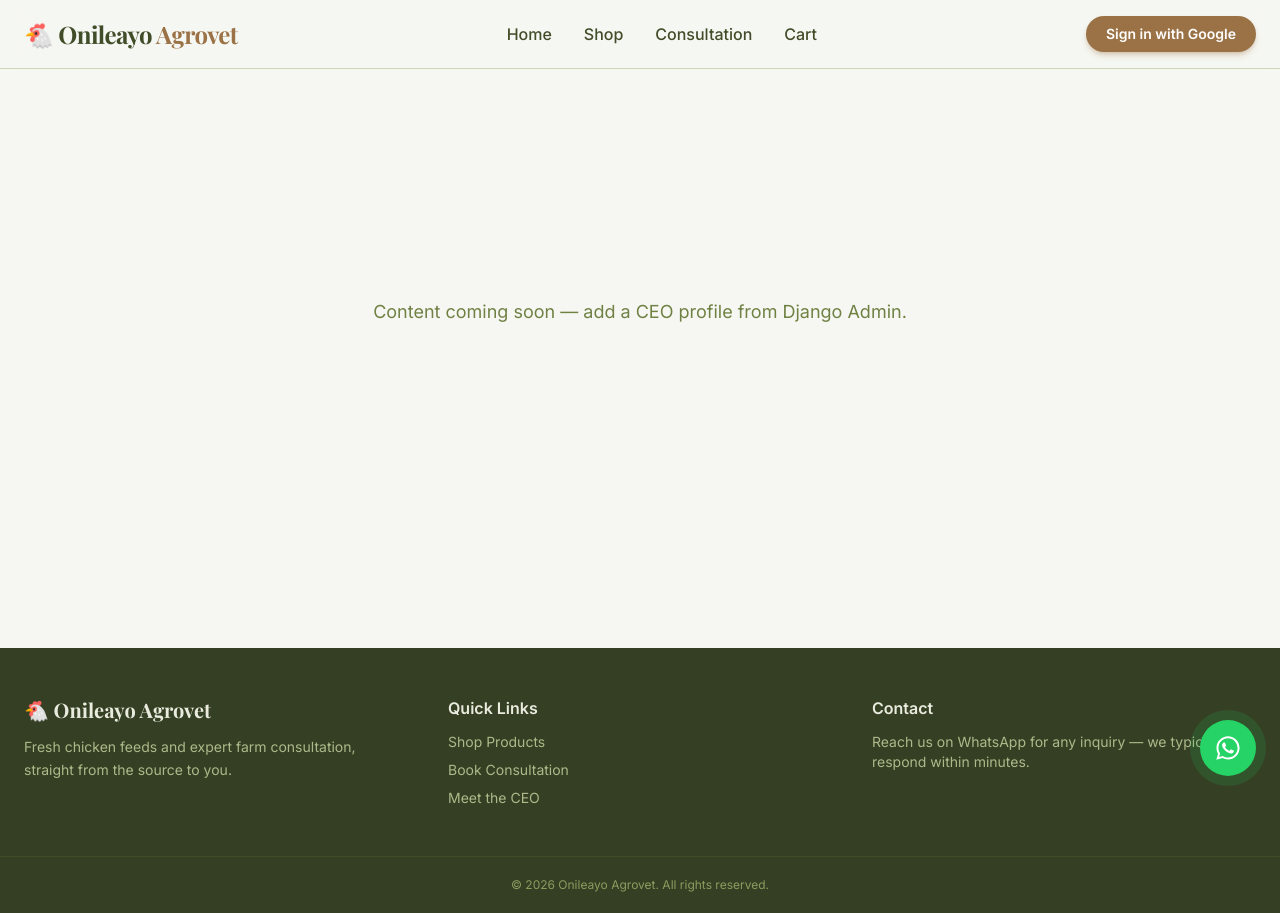
After one commit to Papikesh/foois-agrovet, a Django app: page /meet-the-ceo/ in a window 1280 px wide. The commit adds this page. Run offline with Django 5.2, Linux system fonts and the light colour scheme; some libraries are stand-ins or nearby versions.

Commit message:
Add Meet the CEO page

```diff
--- a/core/templates/core/base.html
+++ b/core/templates/core/base.html
@@ -174,6 +174,7 @@
                 <ul class="space-y-2 text-sm text-earth-300">
                     <li><a href="{% url 'products:product_list' %}" class="hover:text-clay-400">Shop Products</a></li>
                     <li><a href="{% url 'consultation:book' %}" class="hover:text-clay-400">Book Consultation</a></li>
+                    <li><a href="{% url 'core:meet_the_ceo' %}" class="hover:text-clay-400">Meet the CEO</a></li>
                 </ul>
             </div>
             <div>
--- /dev/null
+++ b/core/templates/core/meet_the_ceo.html
@@ -0,0 +1,34 @@
+{% extends 'core/base.html' %}
+{% block title %}Meet the CEO — Onileayo Agrovet{% endblock %}
+
+{% block content %}
+{% if ceo %}
+<!-- BIG BOLD BANNER -->
+<section class="relative h-[60vh] min-h-[420px] overflow-hidden">
+    <img src="{{ ceo.photo.url }}" alt="{{ ceo.name }}" class="absolute inset-0 w-full h-full object-cover">
+    <div class="absolute inset-0 bg-gradient-to-t from-earth-900/90 via-earth-900/40 to-transparent"></div>
+    <div class="relative h-full max-w-5xl mx-auto px-6 flex flex-col justify-end pb-16" data-aos="fade-up">
+        <span class="text-clay-300 font-semibold text-sm uppercase tracking-widest mb-3">Meet the Team</span>
+        <h1 class="font-display text-5xl md:text-6xl font-extrabold text-white mb-2">{{ ceo.name }}</h1>
+        <p class="text-earth-100 text-xl">{{ ceo.title }}</p>
+    </div>
+</section>
+
+<!-- FULL STORY -->
+<section class="max-w-3xl mx-auto px-6 py-20">
+    <div class="prose prose-lg max-w-none text-earth-700 leading-relaxed" data-aos="fade-up">
+        {{ ceo.full_bio|linebreaks }}
+    </div>
+
+    <div class="mt-14 text-center" data-aos="fade-up">
+        <a href="{% url 'core:home' %}" class="inline-block px-8 py-3.5 border-2 border-earth-600 text-earth-700 font-semibold rounded-full hover:bg-earth-600 hover:text-white transition-all">
+            ← Back to Home
+        </a>
+    </div>
+</section>
+{% else %}
+<section class="min-h-[60vh] flex items-center justify-center px-6">
+    <p class="text-earth-500 text-lg">Content coming soon — add a CEO profile from Django Admin.</p>
+</section>
+{% endif %}
+{% endblock %}
--- a/core/urls.py
+++ b/core/urls.py
@@ -6,4 +6,5 @@ app_name = 'core'
 urlpatterns = [
     path('', views.home, name='home'),
     path('my-account/', views.my_account, name='my_account'),
+    path('meet-the-ceo/', views.meet_the_ceo, name='meet_the_ceo'),
 ]
--- a/core/views.py
+++ b/core/views.py
@@ -1,6 +1,6 @@
 from django.shortcuts import render
 from products.models import Product
-from .models import Banner, Testimonial, Announcement
+from .models import Banner, Testimonial, Announcement, CEOProfile
 from django.contrib.auth.decorators import login_required
 from orders.models import Order
 from consultation.models import Consultation
@@ -11,8 +11,13 @@ def home(request):
         'featured_products': Product.objects.filter(is_active=True)[:8],
         'testimonials': Testimonial.objects.filter(is_active=True)[:6],
         'announcements': Announcement.objects.filter(is_active=True),
+        'ceo': CEOProfile.objects.filter(is_active=True).first(),
     }
     return render(request, 'core/home.html', context)
+
+def meet_the_ceo(request):
+    ceo = CEOProfile.objects.filter(is_active=True).first()
+    return render(request, 'core/meet_the_ceo.html', {'ceo': ceo})
 
 @login_required
 def my_account(request):
```
Also changed, not shown: core/admin.py (+7 -1 lines), core/models.py (+16 -0 lines), core/templates/core/home.html (+19 -0 lines), core/migrations/0002_ceoprofile.py (added).
